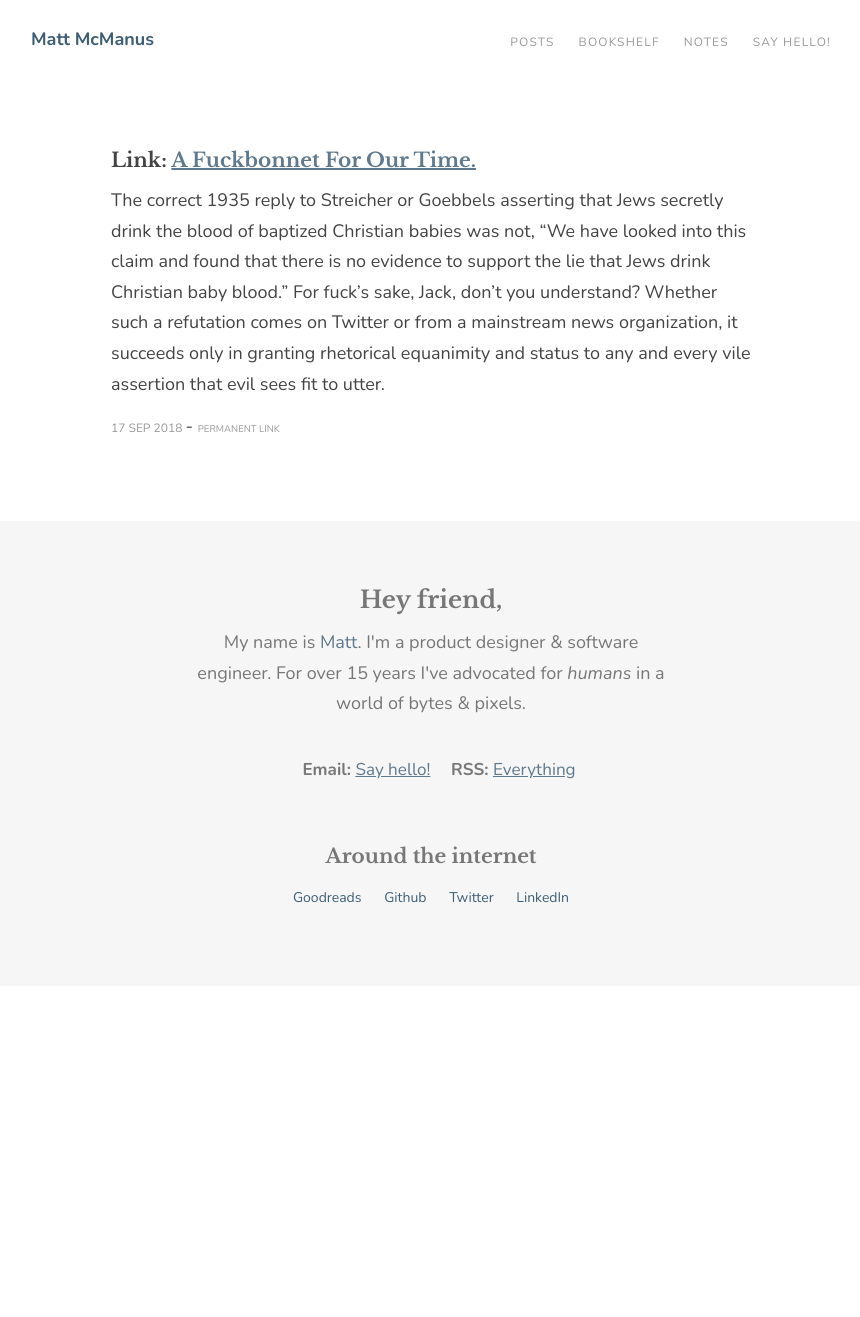
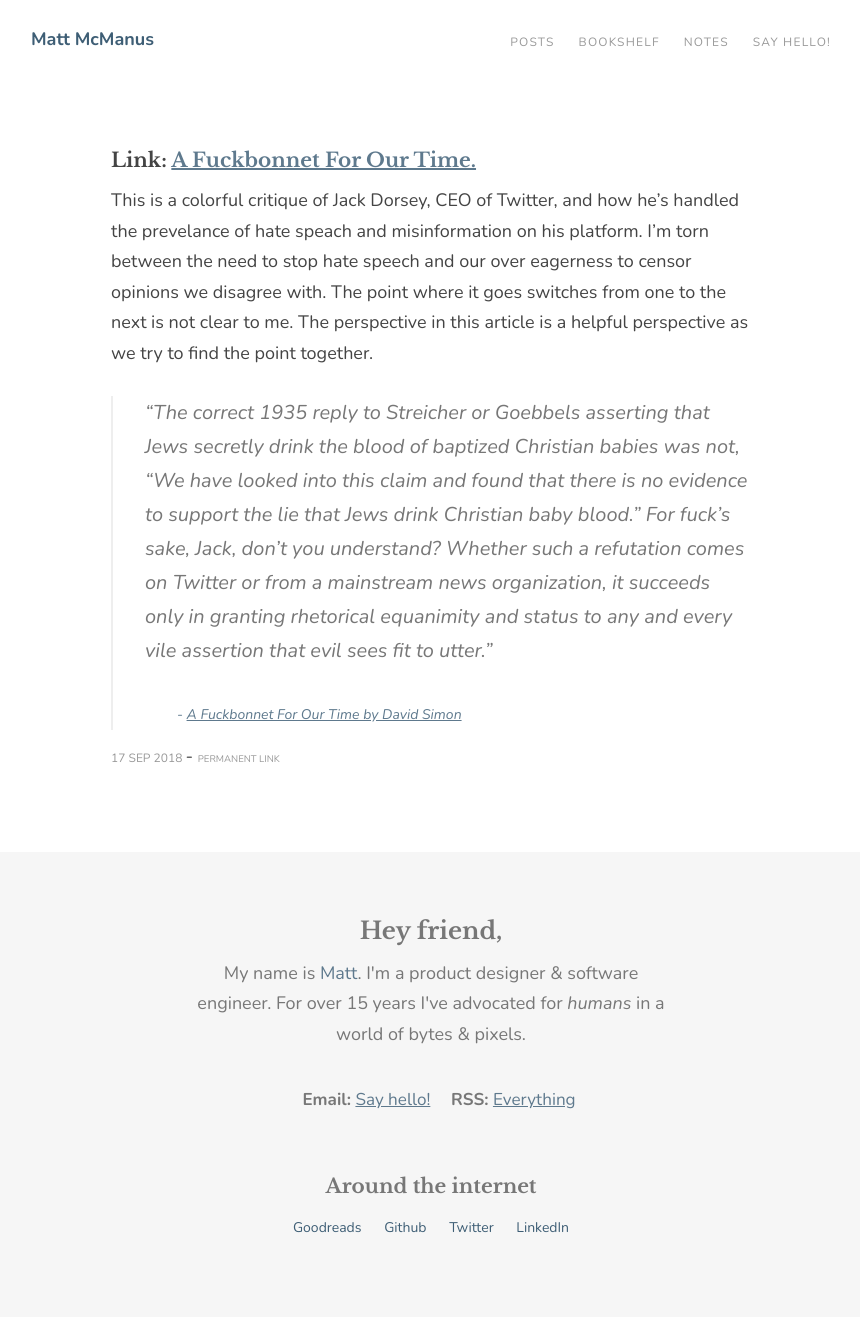
Before and after one commit to mattmcmanus/mattmcmanus.github.io, a Jekyll site: the page built from _notes/2018-09-17-a-fuckbonnet-for-our-time.md, in a window 1280 px wide. Shown: the whole page, without its empty margins (209-1069 px from the left). Built offline with Jekyll 4.4.1, drawn with Linux system fonts in a browser that asks for light colours; before the commit the page ends 986 px from its top, so only the background shows below that.

Commit message:
Update 2018-09-17-a-fuckbonnet-for-our-time.md

```diff
--- a/_notes/2018-09-17-a-fuckbonnet-for-our-time.md
+++ b/_notes/2018-09-17-a-fuckbonnet-for-our-time.md
@@ -2,5 +2,10 @@
 title: A Fuckbonnet For Our Time.
 bookmark-of: 'https://davidsimon.com/a-fuckbonnet-for-our-time/'
 date: '2018-09-17 01:10:47'
+published: true
 ---
-The correct 1935 reply to Streicher or Goebbels asserting that Jews secretly drink the blood of baptized Christian babies was not, “We have looked into this claim and found that there is no evidence to support the lie that Jews drink Christian baby blood.” For fuck’s sake, Jack, don’t you understand? Whether such a refutation comes on Twitter or from a mainstream news organization, it succeeds only in granting rhetorical equanimity and status to any and every vile assertion that evil sees fit to utter.
+This is a colorful critique of Jack Dorsey, CEO of Twitter, and how he's handled the prevelance of hate speach and misinformation on his platform. I'm torn between the need to stop hate speech and our over eagerness to censor opinions we disagree with. The point where it goes switches from one to the next is not clear to me. The perspective in this article is a helpful perspective as we try to find the point together.
+
+> "The correct 1935 reply to Streicher or Goebbels asserting that Jews secretly drink the blood of baptized Christian babies was not, “We have looked into this claim and found that there is no evidence to support the lie that Jews drink Christian baby blood.” For fuck’s sake, Jack, don’t you understand? Whether such a refutation comes on Twitter or from a mainstream news organization, it succeeds only in granting rhetorical equanimity and status to any and every vile assertion that evil sees fit to utter."
+>
+> <cite class="u-quotation-of h-cite"><a href="https://davidsimon.com/a-fuckbonnet-for-our-time/">A Fuckbonnet For Our Time by David Simon</a></cite>
```
